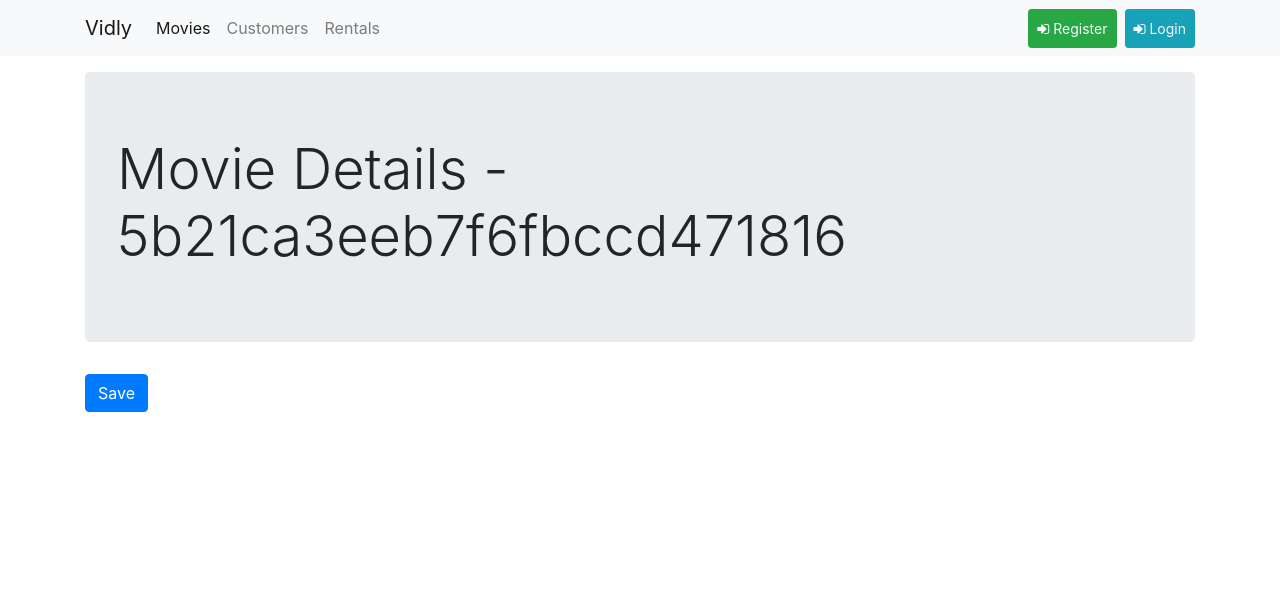
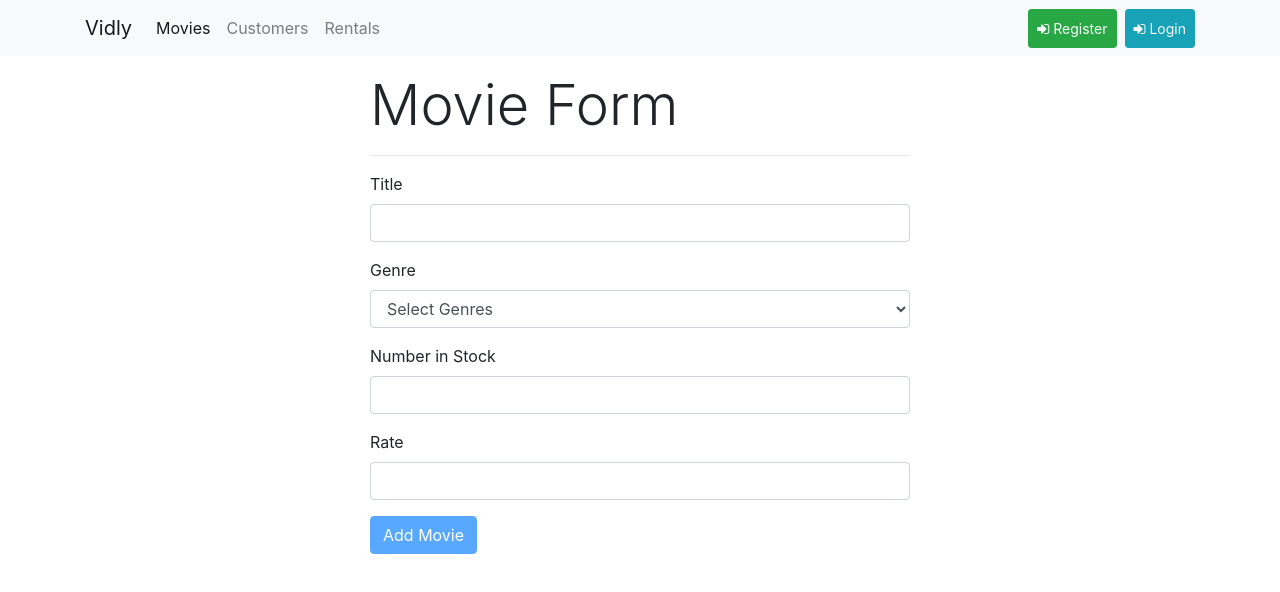
Before and after one commit to salmanpatnee/Vidly, a React (Create React App) app: page /movies/5b21ca3eeb7f6fbccd471816 in a window 1280 px wide. Shown: the top 592 px of the page. Built offline with nearby package versions, Linux system fonts and the light colour scheme.

Commit message:
Movie Form Ex

```diff
--- a/src/App.js
+++ b/src/App.js
@@ -21,12 +21,12 @@ function App() {
         <Routes>
           <Route path="/login" element={<LoginForm />} />
           <Route path="/register" element={<RegisterForm />} />
-          <Route exact path="/movies/new" element={<MovieForm />} />
-          <Route path="/movies/:id" element={<MovieDetails />} />
+          <Route path="/movies/:id" element={<MovieForm />} />
           <Route path="/movies" element={<Movies />} />
           <Route exact path="/" element={<Navigate replace to="/movies" />} />
           <Route path="/customers" element={<Customers />} />
           <Route path="/rentals" element={<Rentals />} />
+          <Route path="/not-found" element={<NoMatch />} />
           <Route path="*" element={<NoMatch />} />
         </Routes>
       </main>
--- a/src/components/MovieForm.jsx
+++ b/src/components/MovieForm.jsx
@@ -1,7 +1,10 @@
 import React from 'react';
 import Joi from 'joi-browser';
 import Form from './common/Form/Form';
+import { useNavigate, useParams } from 'react-router-dom';
+
 import { getGenres } from './../services/fakeGenreService';
+import { getMovie, saveMovie } from './../services/fakeMovieService';
 
 class MovieForm extends Form {
 
@@ -12,16 +15,12 @@ class MovieForm extends Form {
             numberInStock: "",
             dailyRentalRate: "",
         },
-        errors: {},
-        genres: []
+        genres: [],
+        errors: {}
     };
 
-    componentDidMount() {
-        const genres = [{ _id: "", name: "Select Genres" }, ...getGenres()];
-        this.setState({ genres });
-    }
-
     rules = {
+        _id: Joi.string(),
         title: Joi.string().required().label("Title"),
         genreId: Joi.string().required().label("Genre"),
         numberInStock: Joi.number().required().min(0).max(100).label("Number in Stock"),
@@ -30,8 +29,24 @@ class MovieForm extends Form {
 
     schema = Joi.object(this.rules);
 
+    componentDidMount() {
+        const genres = [{ _id: "", name: "Select Genres" }, ...getGenres()];
+        this.setState({ genres });
+
+        const {id: movieID} = this.props.params;
+        if(movieID === "new") return;
+
+        const movie = getMovie(movieID);
+
+        if(!movie ) return //not-found
+
+    }
+
+
+
     doSubmit = () => {
-        console.log('Added.');
+        saveMovie(this.state.data);
+        this.props.history.push('/movies');
     };
 
     render() {
@@ -54,4 +69,10 @@ class MovieForm extends Form {
     }
 }
 
-export default MovieForm;
+// export default MovieForm;
+export default (props) => (
+    <MovieForm
+        {...props}
+        params={useParams()}
+    />
+);
```
